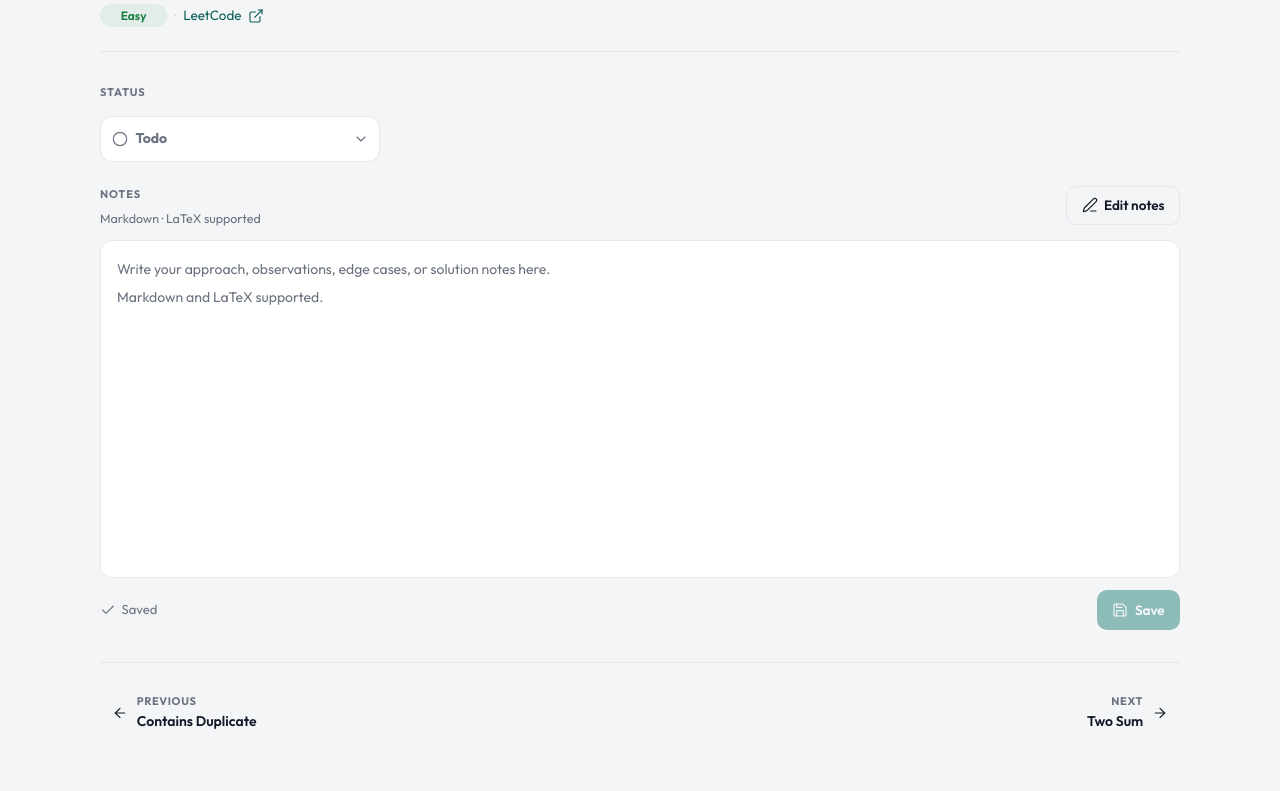
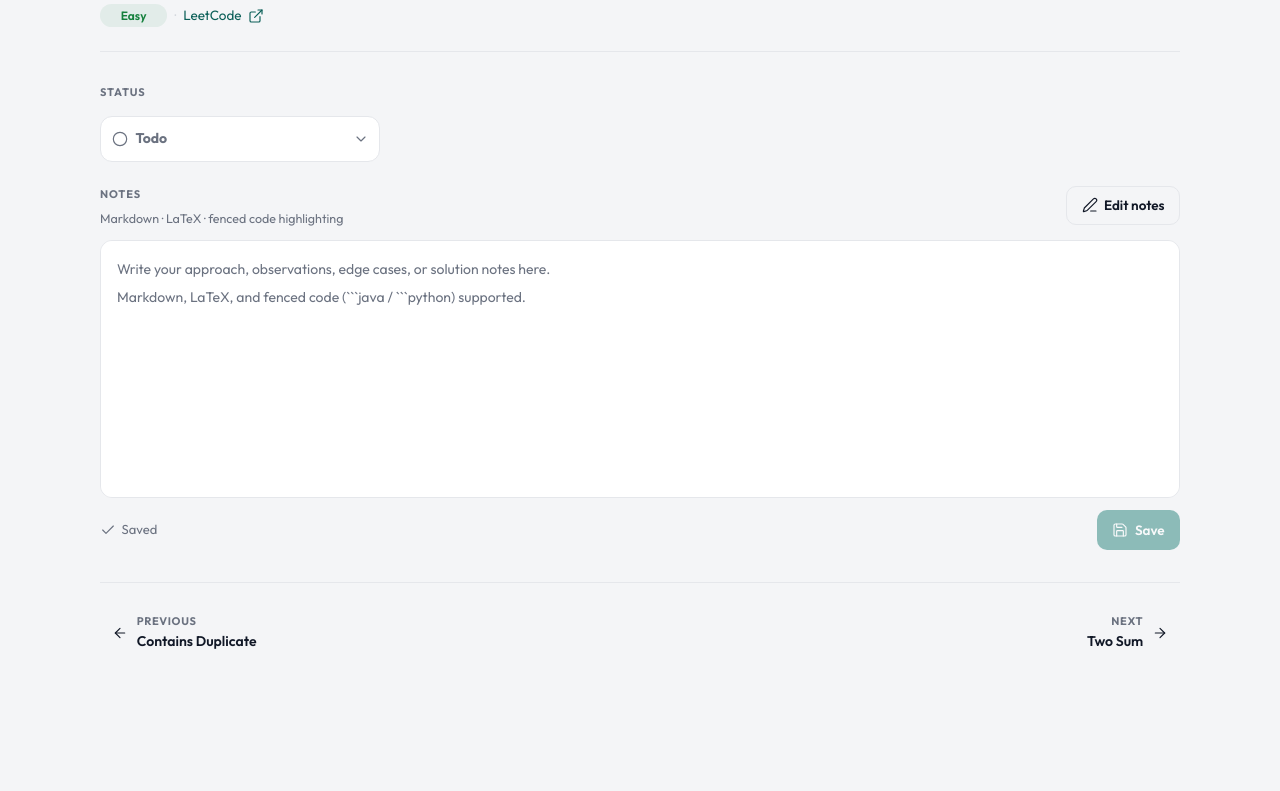
Before and after one commit to amritpandey23/neetcode250_self_dashboard, a Flask app: page /problem/is-anagram?next=/problems in a window 1280 px wide. Shown: the part 206-997 px from the top of the page. After the commit the page ends 855 px from the top, so only its background shows below. Run offline with Flask 3, Linux system fonts and the light colour scheme; the visitor is signed in with stand-in values (Sample User, id 1); data comes from the database, SQL or seed files in the repository; data that the repository does not hold is empty; some libraries are stand-ins or nearby versions.

Commit message:
Fix: Split height; Add: Code highlighting

````diff
--- a/app/static/css/style.css
+++ b/app/static/css/style.css
@@ -1695,7 +1695,8 @@ textarea:focus {
 .md-panes {
   display: grid;
   grid-template-columns: 1fr 1fr;
-  min-height: clamp(300px, 42vh, 520px);
+  height: clamp(300px, 42vh, 520px);
+  min-height: 0;
 }
 
 .md-editor[data-mode="write"] .md-panes,
@@ -1722,12 +1732,15 @@ textarea:focus {
 
 .md-pane-preview {
   min-width: 0;
+  min-height: 0;
   display: flex;
   flex-direction: column;
+  overflow: hidden;
   background: #fff;
 }
 
 .md-preview-label {
+  flex: 0 0 auto;
   padding: 0.5rem 1rem 0;
   font-size: 11px;
   text-transform: uppercase;
@@ -1737,10 +1750,21 @@ textarea:focus {
 }
 
 .md-preview {
-  flex: 1;
+  flex: 1 1 auto;
+  min-height: 0;
   padding: 0.7rem 1rem 1.1rem;
   overflow: auto;
-  min-height: clamp(260px, 38vh, 480px);
+}
+
+/* Reading mode: let notes grow with content */
+.md-editor.is-view .md-panes {
+  height: auto;
+  min-height: clamp(220px, 32vh, 420px);
+}
+
+.md-editor.is-view .md-pane-preview,
+.md-editor.is-view .md-preview {
+  overflow: visible;
 }
 
 .md-editor.is-view .md-preview {
--- a/app/static/js/notes-editor.js
+++ b/app/static/js/notes-editor.js
@@ -12,7 +12,7 @@
   const EMPTY_PREVIEW = `
     <div class="md-empty-state">
       <p>Write your approach, observations, edge cases, or solution notes here.</p>
-      <p class="muted">Markdown and LaTeX supported.</p>
+      <p class="muted">Markdown, LaTeX, and fenced code (\`\`\`java / \`\`\`python) supported.</p>
     </div>
   `;
 
@@ -71,6 +71,17 @@
     return html.replace(/@@MATH(\d+)@@/g, (_, index) => slots[Number(index)] || "");
   }
 
+  function highlightCodeBlocks() {
+    if (typeof hljs === "undefined") return;
+    preview.querySelectorAll("pre code").forEach((block) => {
+      if (block.dataset.highlighted === "yes") {
+        delete block.dataset.highlighted;
+        block.classList.remove("hljs");
+      }
+      hljs.highlightElement(block);
+    });
+  }
+
   function renderMarkdown(source) {
     if (!source.trim()) {
       preview.innerHTML = EMPTY_PREVIEW;
@@ -78,8 +89,11 @@
     }
     const { text, slots } = protectMath(source);
     const rawHtml = marked.parse(text);
-    const clean = DOMPurify.sanitize(rawHtml);
+    const clean = DOMPurify.sanitize(rawHtml, {
+      ADD_ATTR: ["class"],
+    });
     preview.innerHTML = restoreMath(clean, slots);
+    highlightCodeBlocks();
   }
 
   function wrapSelection(before, after = before, placeholder = "text") {
@@ -126,7 +140,7 @@
     ol: () => prefixLines("1. "),
     quote: () => prefixLines("> "),
     code: () => wrapSelection("`", "`", "code"),
-    codeblock: () => wrapSelection("```\n", "\n```", "code"),
+    codeblock: () => wrapSelection("```python\n", "\n```", "code"),
     link: () => wrapSelection("[", "](https://)", "label"),
     table: () =>
       wrapSelection(
--- a/app/templates/problem_detail.html
+++ b/app/templates/problem_detail.html
@@ -4,6 +4,7 @@
 
 {% block head %}
 <link rel="stylesheet" href="https://cdn.jsdelivr.net/npm/katex@0.16.11/dist/katex.min.css">
+<link rel="stylesheet" href="https://cdn.jsdelivr.net/npm/highlight.js@11.10.0/styles/github-dark.min.css">
 {% endblock %}
 
 {% block content %}
@@ -71,7 +72,7 @@
       <div class="notes-field-head">
         <div>
           <p class="section-label" id="notes-label">Notes</p>
-          <p class="notes-hint muted">Markdown · LaTeX supported</p>
+          <p class="notes-hint muted">Markdown · LaTeX · fenced code highlighting</p>
         </div>
         <button type="button" class="btn btn-ghost btn-icon" id="notes-edit-toggle">
           {{ icon('pen-line') }}<span>Edit notes</span>
@@ -201,6 +202,7 @@
 <script src="https://cdn.jsdelivr.net/npm/marked@13.0.3/marked.min.js"></script>
 <script src="https://cdn.jsdelivr.net/npm/dompurify@3.1.6/dist/purify.min.js"></script>
 <script src="https://cdn.jsdelivr.net/npm/katex@0.16.11/dist/katex.min.js"></script>
+<script src="https://cdn.jsdelivr.net/npm/highlight.js@11.10.0/highlight.min.js"></script>
 <script src="{{ url_for('static', filename='js/notes-editor.js') }}"></script>
 <script src="{{ url_for('static', filename='js/problem-detail.js') }}"></script>
 {% endblock %}
````
Also changed, not shown: other parts of app/static/css/style.css (+33 -8 lines).
